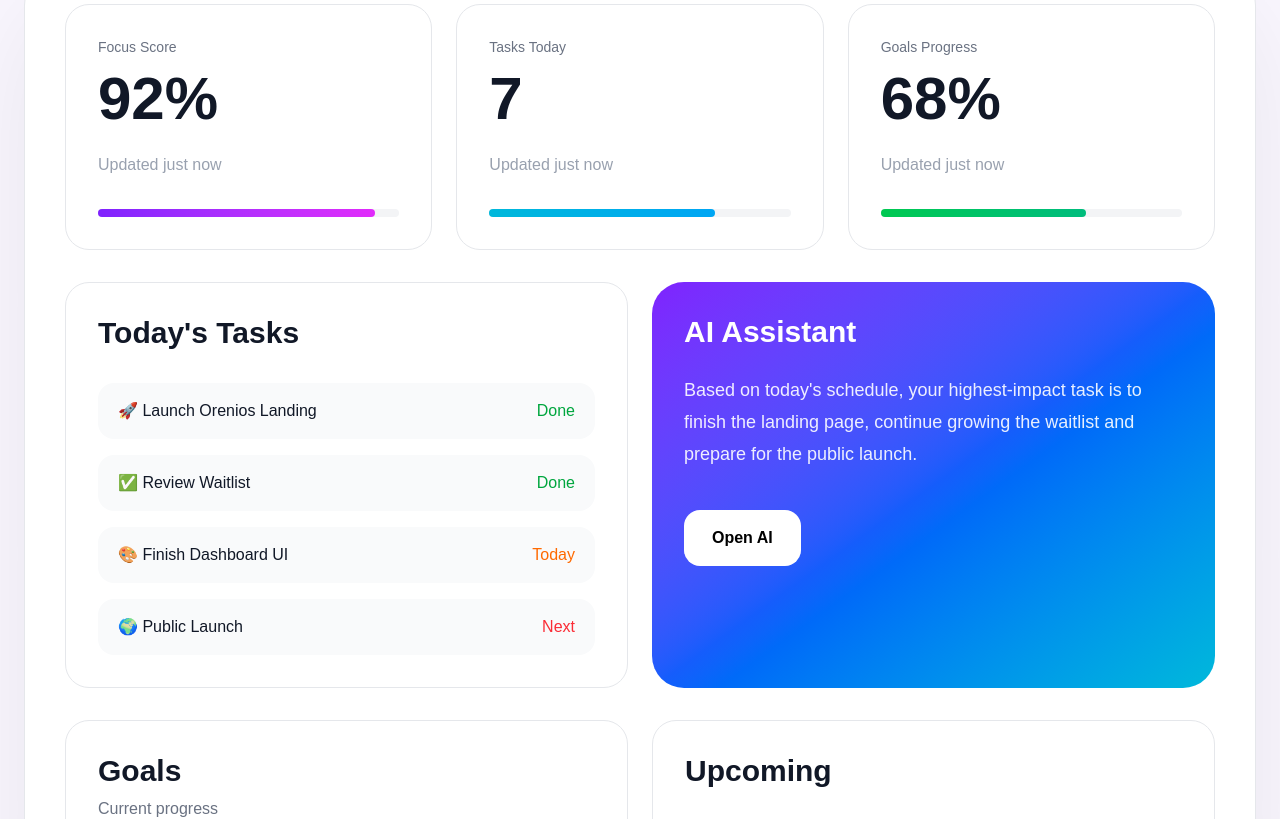
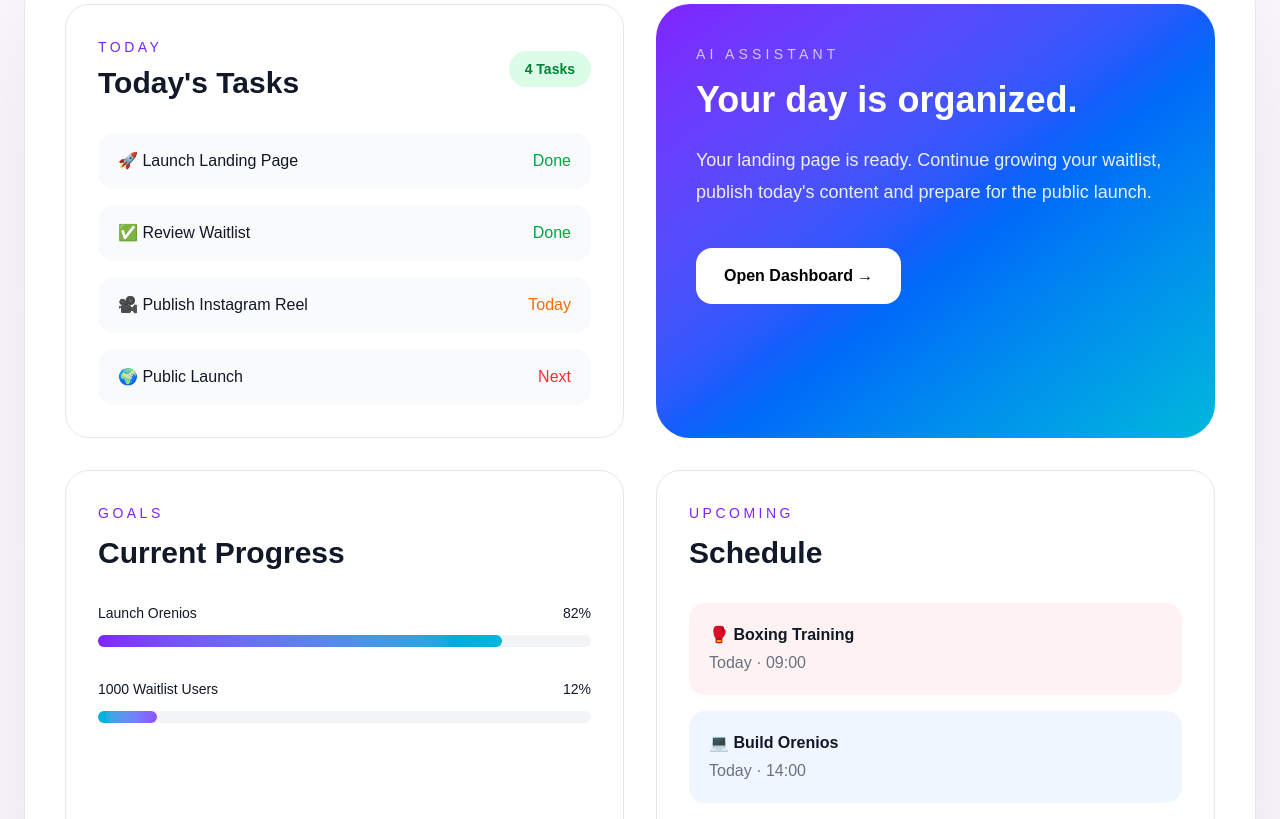
Before and after one commit to Temcho25/Orenios-AI, a Next.js app: page / in a window 1280 px wide. Shown: the part 2241-3060 px from the top of the page. Built offline with nearby package versions, Linux system fonts and the light colour scheme.

Commit message:
Redesign product preview

```diff
--- a/app/components/v2/ProductPreview.tsx
+++ b/app/components/v2/ProductPreview.tsx
@@ -17,152 +17,116 @@ export default function ProductPreview() {
         </h2>
 
         <p className="mx-auto mt-8 max-w-3xl text-xl leading-9 text-gray-600">
-          Tasks, calendar, goals, notes and AI —
-          beautifully organized inside one workspace.
+          Everything you need to organize your life inside one intelligent workspace.
         </p>
 
       </div>
 
       <div className="mt-20 rounded-[42px] border border-gray-200 bg-white p-10 shadow-[0_40px_120px_rgba(0,0,0,.08)]">
 
-        <div className="grid gap-6 lg:grid-cols-3">
+        <div className="grid gap-8 lg:grid-cols-2">
+
+          {/* Today's Tasks */}
 
           <div className="rounded-3xl border border-gray-200 p-8">
 
-            <p className="text-sm text-gray-500">
-              Focus Score
-            </p>
+            <div className="flex items-center justify-between">
 
-            <h3 className="mt-3 text-6xl font-bold">
-              92%
-            </h3>
+              <div>
 
-            <p className="mt-6 text-gray-400">
-              Updated just now
-            </p>
+                <p className="text-sm uppercase tracking-[0.25em] text-violet-600">
+                  TODAY
+                </p>
 
-            <div className="mt-8 h-2 rounded-full bg-gray-100">
+                <h3 className="mt-2 text-3xl font-bold">
+                  Today's Tasks
+                </h3>
 
-              <div className="h-2 w-[92%] rounded-full bg-gradient-to-r from-violet-600 to-fuchsia-500" />
+              </div>
+
+              <div className="rounded-full bg-green-100 px-4 py-2 text-sm font-semibold text-green-700">
+                4 Tasks
+              </div>
 
             </div>
-
-          </div>
-
-          <div className="rounded-3xl border border-gray-200 p-8">
-
-            <p className="text-sm text-gray-500">
-              Tasks Today
-            </p>
-
-            <h3 className="mt-3 text-6xl font-bold">
-              7
-            </h3>
-
-            <p className="mt-6 text-gray-400">
-              Updated just now
-            </p>
-
-            <div className="mt-8 h-2 rounded-full bg-gray-100">
-
-              <div className="h-2 w-[75%] rounded-full bg-gradient-to-r from-cyan-500 to-sky-500" />
-
-            </div>
-
-          </div>
-
-          <div className="rounded-3xl border border-gray-200 p-8">
-
-            <p className="text-sm text-gray-500">
-              Goals Progress
-            </p>
-
-            <h3 className="mt-3 text-6xl font-bold">
-              68%
-            </h3>
-
-            <p className="mt-6 text-gray-400">
-              Updated just now
-            </p>
-
-            <div className="mt-8 h-2 rounded-full bg-gray-100">
-
-              <div className="h-2 w-[68%] rounded-full bg-gradient-to-r from-green-500 to-emerald-500" />
-
-            </div>
-
-          </div>
-                  </div>
-
-        <div className="mt-8 grid gap-6 lg:grid-cols-2">
-
-          <div className="rounded-3xl border border-gray-200 p-8">
-
-            <h3 className="text-3xl font-bold">
-              Today's Tasks
-            </h3>
 
             <div className="mt-8 space-y-4">
 
               <div className="flex items-center justify-between rounded-2xl bg-gray-50 px-5 py-4">
-                <span>🚀 Launch Orenios Landing</span>
-                <span className="text-green-600 font-medium">Done</span>
+                <span>🚀 Launch Landing Page</span>
+                <span className="font-medium text-green-600">
+                  Done
+                </span>
               </div>
 
               <div className="flex items-center justify-between rounded-2xl bg-gray-50 px-5 py-4">
                 <span>✅ Review Waitlist</span>
-                <span className="text-green-600 font-medium">Done</span>
+                <span className="font-medium text-green-600">
+                  Done
+                </span>
               </div>
 
               <div className="flex items-center justify-between rounded-2xl bg-gray-50 px-5 py-4">
-                <span>🎨 Finish Dashboard UI</span>
-                <span className="text-orange-500 font-medium">Today</span>
+                <span>🎥 Publish Instagram Reel</span>
+                <span className="font-medium text-orange-500">
+                  Today
+                </span>
               </div>
 
               <div className="flex items-center justify-between rounded-2xl bg-gray-50 px-5 py-4">
                 <span>🌍 Public Launch</span>
-                <span className="text-red-500 font-medium">Next</span>
+                <span className="font-medium text-red-500">
+                  Next
+                </span>
               </div>
 
             </div>
 
           </div>
 
-          <div className="rounded-[32px] bg-gradient-to-br from-violet-600 via-blue-600 to-cyan-500 p-8 text-white">
+          {/* AI Assistant */}
 
-            <h3 className="text-3xl font-bold">
-              AI Assistant
+          <div className="rounded-[34px] bg-gradient-to-br from-violet-600 via-blue-600 to-cyan-500 p-10 text-white">
+
+            <p className="text-sm uppercase tracking-[0.3em] text-white/70">
+              AI ASSISTANT
+            </p>
+
+            <h3 className="mt-4 text-4xl font-bold">
+              Your day is organized.
             </h3>
 
             <p className="mt-6 text-lg leading-8 text-white/90">
-              Based on today's schedule, your highest-impact task
-              is to finish the landing page, continue growing the
-              waitlist and prepare for the public launch.
+              Your landing page is ready.
+              Continue growing your waitlist,
+              publish today's content and prepare
+              for the public launch.
             </p>
 
-            <button className="mt-10 rounded-2xl bg-white px-7 py-4 font-semibold text-black transition hover:scale-105">
-              Open AI
+            <button className="mt-10 rounded-2xl bg-white px-7 py-4 font-semibold text-black transition duration-300 hover:scale-105">
+              Open Dashboard →
             </button>
 
           </div>
 
         </div>
 
-        <div className="mt-8 grid gap-6 lg:grid-cols-2">
+        <div className="mt-8 grid gap-8 lg:grid-cols-2">
+                    {/* Goals */}
 
           <div className="rounded-3xl border border-gray-200 p-8">
 
-            <h3 className="text-3xl font-bold">
-              Goals
+            <p className="text-sm uppercase tracking-[0.25em] text-violet-600">
+              GOALS
+            </p>
+
+            <h3 className="mt-3 text-3xl font-bold">
+              Current Progress
             </h3>
-
-            <p className="mt-2 text-gray-500">
-              Current progress
-            </p>
 
             <div className="mt-8">
 
-              <div className="flex justify-between">
+              <div className="flex justify-between text-sm font-medium">
                 <span>Launch Orenios</span>
                 <span>82%</span>
               </div>
@@ -175,8 +139,8 @@ export default function ProductPreview() {
 
             <div className="mt-8">
 
-              <div className="flex justify-between">
-                <span>1000 Waitlist</span>
+              <div className="flex justify-between text-sm font-medium">
+                <span>1000 Waitlist Users</span>
                 <span>12%</span>
               </div>
 
@@ -187,15 +151,22 @@ export default function ProductPreview() {
             </div>
 
           </div>
-                    <div className="rounded-3xl border border-gray-200 p-8">
 
-            <h3 className="text-3xl font-bold">
-              Upcoming
+          {/* Upcoming */}
+
+          <div className="rounded-3xl border border-gray-200 p-8">
+
+            <p className="text-sm uppercase tracking-[0.25em] text-violet-600">
+              UPCOMING
+            </p>
+
+            <h3 className="mt-3 text-3xl font-bold">
+              Schedule
             </h3>
 
             <div className="mt-8 space-y-4">
 
-              <div className="rounded-2xl bg-gradient-to-r from-red-50 to-white p-5">
+              <div className="rounded-2xl bg-red-50 p-5">
                 <div className="font-semibold">
                   🥊 Boxing Training
                 </div>
@@ -204,7 +175,7 @@ export default function ProductPreview() {
                 </div>
               </div>
 
-              <div className="rounded-2xl bg-gradient-to-r from-blue-50 to-white p-5">
+              <div className="rounded-2xl bg-blue-50 p-5">
                 <div className="font-semibold">
                   💻 Build Orenios
                 </div>
@@ -213,12 +184,12 @@ export default function ProductPreview() {
                 </div>
               </div>
 
-              <div className="rounded-2xl bg-gradient-to-r from-green-50 to-white p-5">
+              <div className="rounded-2xl bg-green-50 p-5">
                 <div className="font-semibold">
-                  🚀 Launch Waitlist
+                  🚀 Public Launch
                 </div>
                 <div className="mt-1 text-gray-500">
-                  Tomorrow
+                  Coming Soon
                 </div>
               </div>
 
```
